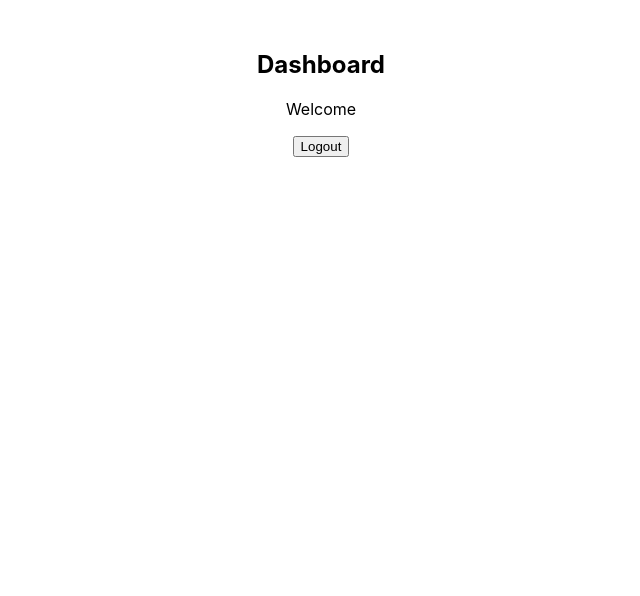
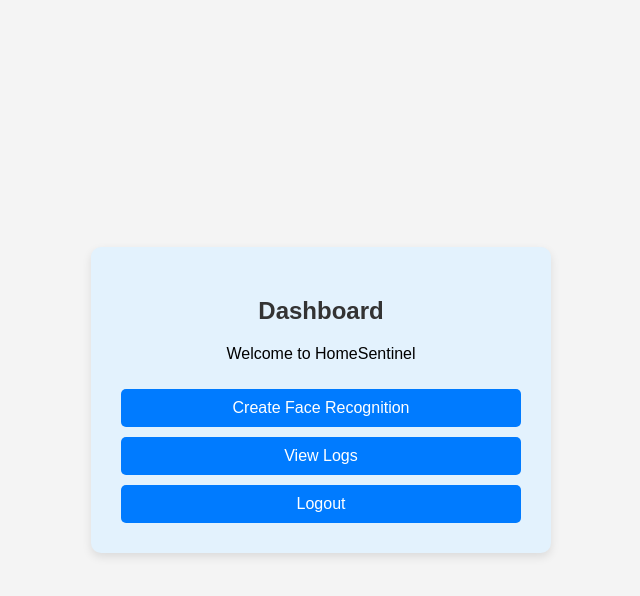
Before and after one commit to taanishqs28/HomeSentinel, a React (Create React App) app in the folder react-frontend/: page /dashboard in a window 1280 px wide. Shown: the top 596 px of the page, without its empty margins (319-959 px from the left). Built offline with nearby package versions, Linux system fonts and the light colour scheme; sample sign-in values are in the browser's storage; the HTML template or start-up script is replaced by a standard one.

Commit message:
Changed the container for the styling

```diff
--- a/react-frontend/src/pages/Dashboard.js
+++ b/react-frontend/src/pages/Dashboard.js
@@ -1,5 +1,6 @@
 import React, { useEffect } from "react";
 import { useNavigate } from "react-router-dom";
+import "../styles/styles.css";
 
 const Dashboard = () => {
   const navigate = useNavigate();
@@ -12,9 +13,11 @@
   }, [navigate]);
 
   return (
-    <div style={styles.container}>
+    <div className="dashboard-container">
       <h2>Dashboard</h2>
-      <p>Welcome</p>
+      <p>Welcome to HomeSentinel</p>
+      <button onClick={() => navigate("/create-face-recognition")}>Create Face Recognition</button>
+      <button onClick={() => navigate("/view-logs")}>View Logs</button>
       <button onClick={() => {
         localStorage.removeItem("token");
         navigate("/login");
@@ -25,6 +28,4 @@
   );
 };
 
-const styles = { container: { textAlign: "center", marginTop: "50px" } };
-
 export default Dashboard;
--- a/react-frontend/src/pages/Login.js
+++ b/react-frontend/src/pages/Login.js
@@ -1,5 +1,6 @@
 import React, { useState } from "react";
 import axios from "axios";
+import "../styles/styles.css";
 import { useNavigate } from "react-router-dom";
 
 const Login = () => {
@@ -26,7 +27,7 @@
   };
 
   return (
-    <div style={styles.container}>
+    <div className="login-container">
       <h2>Login</h2>
       <form onSubmit={handleLogin}>
         <input type="text" placeholder="Username" value={username} onChange={(e) => setUsername(e.target.value)} required />
--- a/react-frontend/src/pages/Register.js
+++ b/react-frontend/src/pages/Register.js
@@ -1,5 +1,6 @@
 import React, { useState } from "react";
 import axios from "axios";
+import "../styles/styles.css";
 import { useNavigate } from "react-router-dom";
 
 const Register = () => {
@@ -25,7 +26,7 @@
   };
 
   return (
-    <div style={styles.container}>
+    <div className="register-container">
       <h2>Register</h2>
       <form onSubmit={handleRegister}>
         <input type="text" placeholder="Username" value={username} onChange={(e) => setUsername(e.target.value)} required />
```
